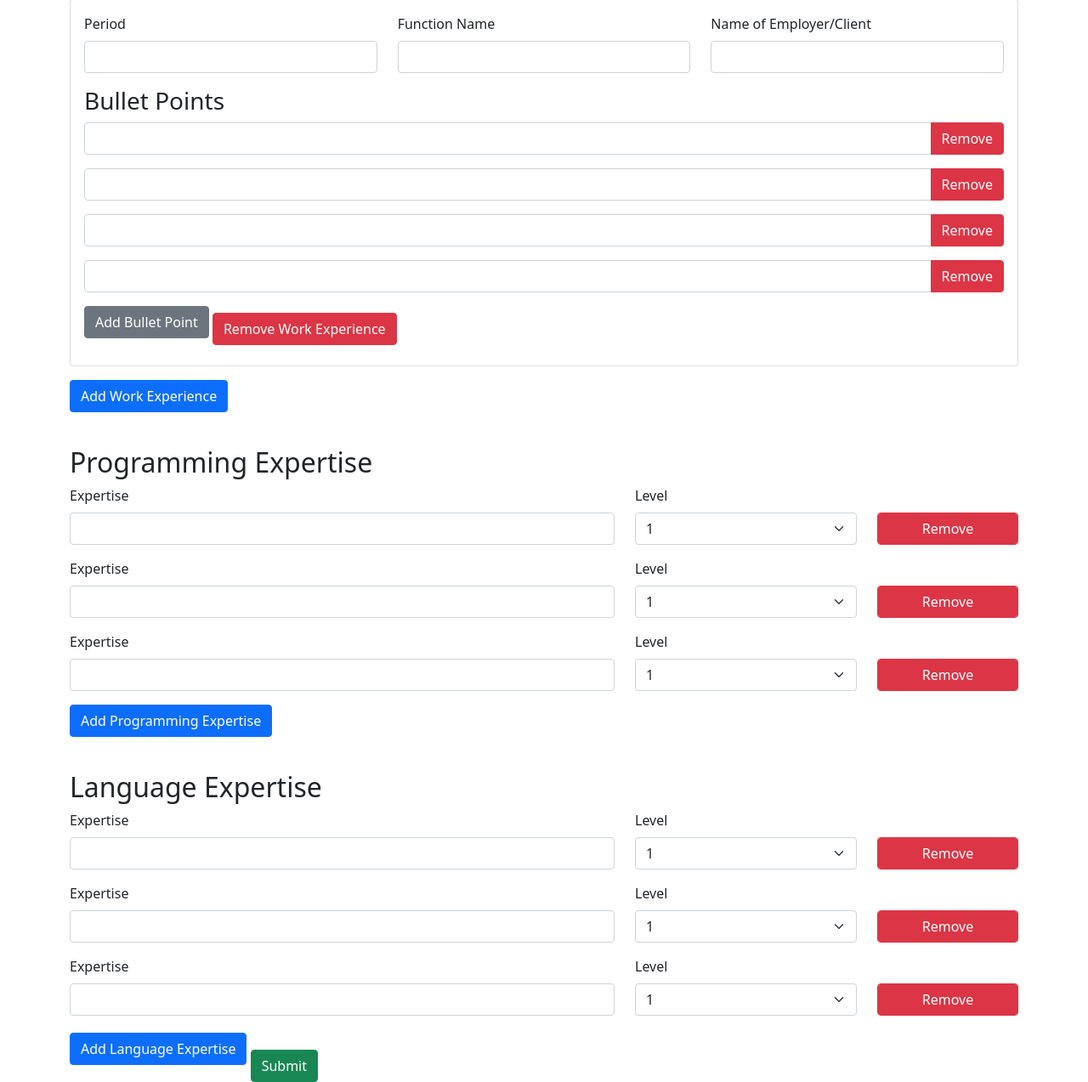
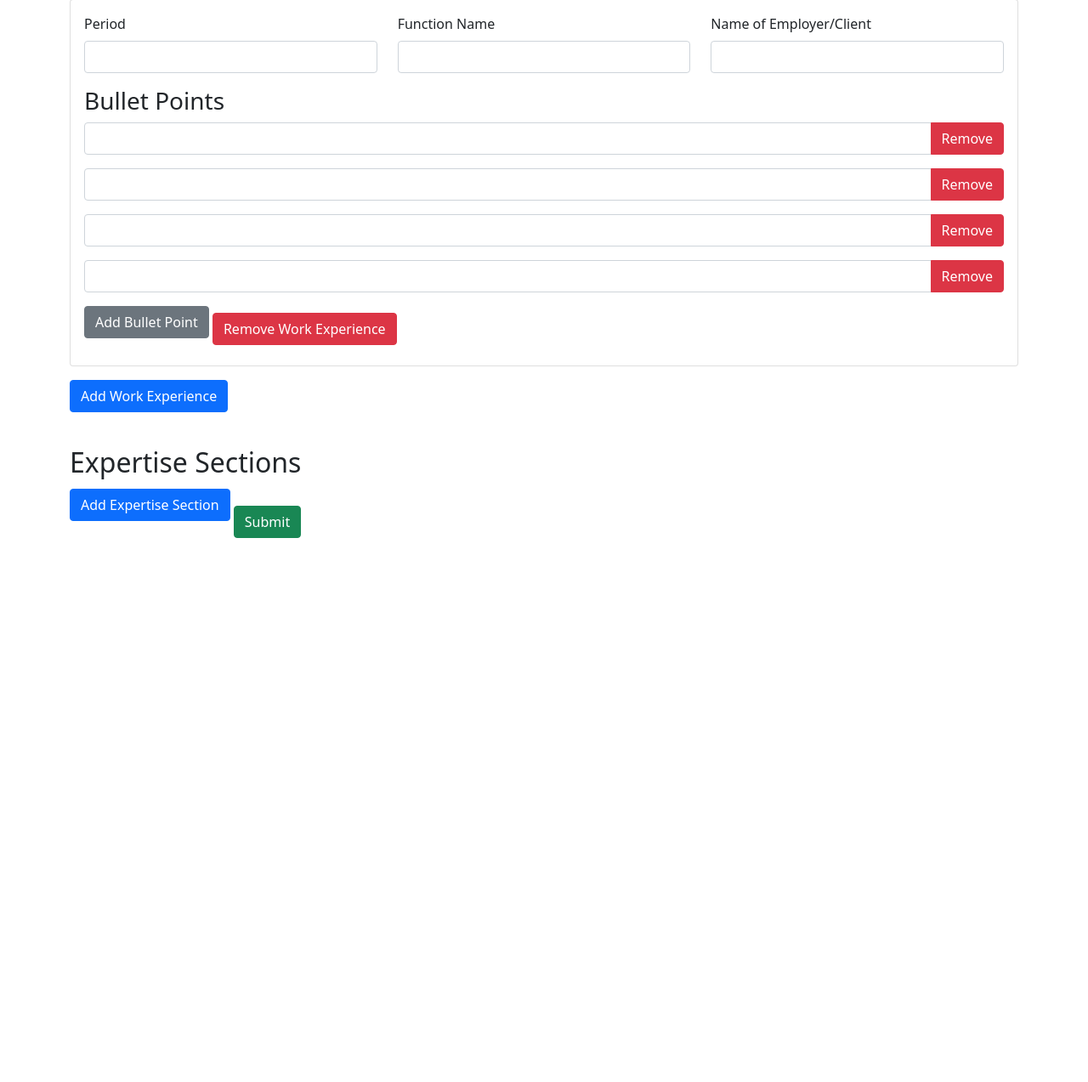
Before and after one commit to dakixr/FormCraftSuite, a Flask app: page / in a window 1280 px wide. Shown: the part 1747-3020 px from the top of the page at 85% size. After the commit the page ends 2380 px from the top, so only its background shows below. Run offline with Flask 3, Linux system fonts and the light colour scheme.

Commit message:
make sections dynamic

```diff
--- a/project/templates/form.html
+++ b/project/templates/form.html
@@ -172,47 +172,46 @@
             </div>
             <button type="button" class="btn btn-primary mb-3" id="add-work-experience">Add Work Experience</button>
 
-            <h2 class="mt-4">Programming Expertise</h2>
-            <div id="programming-expertise-container">
-                {% for expertise_form in form.expertise_programming %}
+
+            <h2 class="mt-4">Expertise Sections</h2>
+            <div id="expertise-sections-container">
+                {% for section in form.expertise_sections %}
+                    <div class="expertise-section card mb-3">
+                        <div class="card-body">
+                            <div class="row mb-3">
+                                <div class="col-md-10">
+                                    <input type="text" class="form-control section-title" name="expertise_sections-{{ loop.index0 }}-title" value="{{ section.title.data }}" placeholder="Section Title (e.g., Programming, Languages)">
+                                </div>
+                                <div class="col-md-2">
+                                    <button type="button" class="btn btn-danger remove-section form-control">Remove Section</button>
+                                </div>
+                            </div>
+                            <div class="expertise-items-container">
+                                {% for expertise_item in section.items %}
                                     <div class="expertise-item row mb-3">
                                         <div class="col-md-7">
-                            {{ expertise_form.expertise.label(class="form-label") }}
-                            {{ expertise_form.expertise(class="form-control") }}
+                                            <input type="text" class="form-control" name="expertise_sections-{{ loop.parent.index0 }}-items-{{ loop.index0 }}-expertise" value="{{ expertise_item.expertise.data }}" placeholder="Expertise (e.g., Python, English)">
                                         </div>
                                         <div class="col-md-3">
-                            {{ expertise_form.level.label(class="form-label") }}
-                            {{ expertise_form.level(class="form-select") }}
+                                            <select class="form-select" name="expertise_sections-{{ loop.parent.index0 }}-items-{{ loop.index0 }}-level">
+                                                <option value="">Select Level</option>
+                                                <option value="1" {% if expertise_item.level.data == '1' %}selected{% endif %}>1</option>
+                                                <option value="2" {% if expertise_item.level.data == '2' %}selected{% endif %}>2</option>
+                                                <option value="3" {% if expertise_item.level.data == '3' %}selected{% endif %}>3</option>
+                                            </select>
                                         </div>
                                         <div class="col-md-2">
-                            <label class="form-label">&nbsp;</label>
                                             <button type="button" class="btn btn-danger remove-expertise form-control">Remove</button>
                                         </div>
                                     </div>
                                 {% endfor %}
                             </div>
-            <button type="button" class="btn btn-primary mb-3" id="add-programming-expertise">Add Programming Expertise</button>
-
-            <h2 class="mt-4">Language Expertise</h2>
-            <div id="language-expertise-container">
-                {% for expertise_form in form.expertise_languages %}
-                    <div class="expertise-item row mb-3">
-                        <div class="col-md-7">
-                            {{ expertise_form.expertise.label(class="form-label") }}
-                            {{ expertise_form.expertise(class="form-control") }}
-                        </div>
-                        <div class="col-md-3">
-                            {{ expertise_form.level.label(class="form-label") }}
-                            {{ expertise_form.level(class="form-select") }}
-                        </div>
-                        <div class="col-md-2">
-                            <label class="form-label">&nbsp;</label>
-                            <button type="button" class="btn btn-danger remove-expertise form-control">Remove</button>
+                            <button type="button" class="btn btn-secondary add-expertise mb-3">Add Expertise</button>
                         </div>
                     </div>
                 {% endfor %}
             </div>
-            <button type="button" class="btn btn-primary mb-3" id="add-language-expertise">Add Language Expertise</button>
+            <button type="button" class="btn btn-primary mb-3" id="add-expertise-section">Add Expertise Section</button>
 
             <button type="submit" class="btn btn-success mt-4">Submit</button>
         </form>
@@ -271,10 +270,50 @@
             container.appendChild(newBulletPoint);
         }
 
-        function addExpertise(containerId) {
-            const container = document.getElementById(containerId);
-            const newExpertise = container.children[0].cloneNode(true);
-            newExpertise.querySelectorAll('input, select').forEach(input => input.value = '');
+        function addExpertiseSection() {
+            const container = document.getElementById('expertise-sections-container');
+            const sectionIndex = container.children.length;
+            const newSection = document.createElement('div');
+            newSection.className = 'expertise-section card mb-3';
+            newSection.innerHTML = `
+                <div class="card-body">
+                    <div class="row mb-3">
+                        <div class="col-md-10">
+                            <input type="text" class="form-control section-title" name="expertise_sections-${sectionIndex}-title" placeholder="Section Title (e.g., Programming, Languages)">
+                        </div>
+                        <div class="col-md-2">
+                            <button type="button" class="btn btn-danger remove-section form-control">Remove Section</button>
+                        </div>
+                    </div>
+                    <div class="expertise-items-container"></div>
+                    <button type="button" class="btn btn-secondary add-expertise mb-3">Add Expertise</button>
+                </div>
+            `;
+            container.appendChild(newSection);
+        }
+
+        function addExpertise(section) {
+            const container = section.querySelector('.expertise-items-container');
+            const sectionIndex = Array.from(section.parentNode.children).indexOf(section);
+            const itemIndex = container.children.length;
+            const newExpertise = document.createElement('div');
+            newExpertise.className = 'expertise-item row mb-3';
+            newExpertise.innerHTML = `
+                <div class="col-md-7">
+                    <input type="text" class="form-control" name="expertise_sections-${sectionIndex}-items-${itemIndex}-expertise" placeholder="Expertise (e.g., Python, English)">
+                </div>
+                <div class="col-md-3">
+                    <select class="form-select" name="expertise_sections-${sectionIndex}-items-${itemIndex}-level">
+                        <option value="">Select Level</option>
+                        <option value="1">1</option>
+                        <option value="2">2</option>
+                        <option value="3">3</option>
+                    </select>
+                </div>
+                <div class="col-md-2">
+                    <button type="button" class="btn btn-danger remove-expertise form-control">Remove</button>
+                </div>
+            `;
             container.appendChild(newExpertise);
         }
 
@@ -282,8 +321,7 @@
         document.getElementById('add-education').addEventListener('click', addEducation);
         document.getElementById('add-course').addEventListener('click', addCourse);
         document.getElementById('add-work-experience').addEventListener('click', addWorkExperience);
-        document.getElementById('add-programming-expertise').addEventListener('click', () => addExpertise('programming-expertise-container'));
-        document.getElementById('add-language-expertise').addEventListener('click', () => addExpertise('language-expertise-container'));
+        document.getElementById('add-expertise-section').addEventListener('click', addExpertiseSection);
 
         document.addEventListener('click', function(e) {
             if (e.target && e.target.classList.contains('remove-highlight')) {
@@ -321,6 +359,21 @@
                     e.target.closest('.expertise-item').remove();
                 }
             }
+            if (e.target && e.target.classList.contains('add-expertise')) {
+                addExpertise(e.target.closest('.expertise-section'));
+            }
+            if (e.target && e.target.classList.contains('remove-expertise')) {
+                const expertiseContainer = e.target.closest('.expertise-items-container');
+                if (expertiseContainer.children.length > 1) {
+                    e.target.closest('.expertise-item').remove();
+                }
+            }
+            if (e.target && e.target.classList.contains('remove-section')) {
+                const sectionsContainer = document.getElementById('expertise-sections-container');
+                if (sectionsContainer.children.length > 1) {
+                    e.target.closest('.expertise-section').remove();
+                }
+            }
         });
     </script>
 </body>
```
Lines whose indentation alone changed are shown as unchanged.
